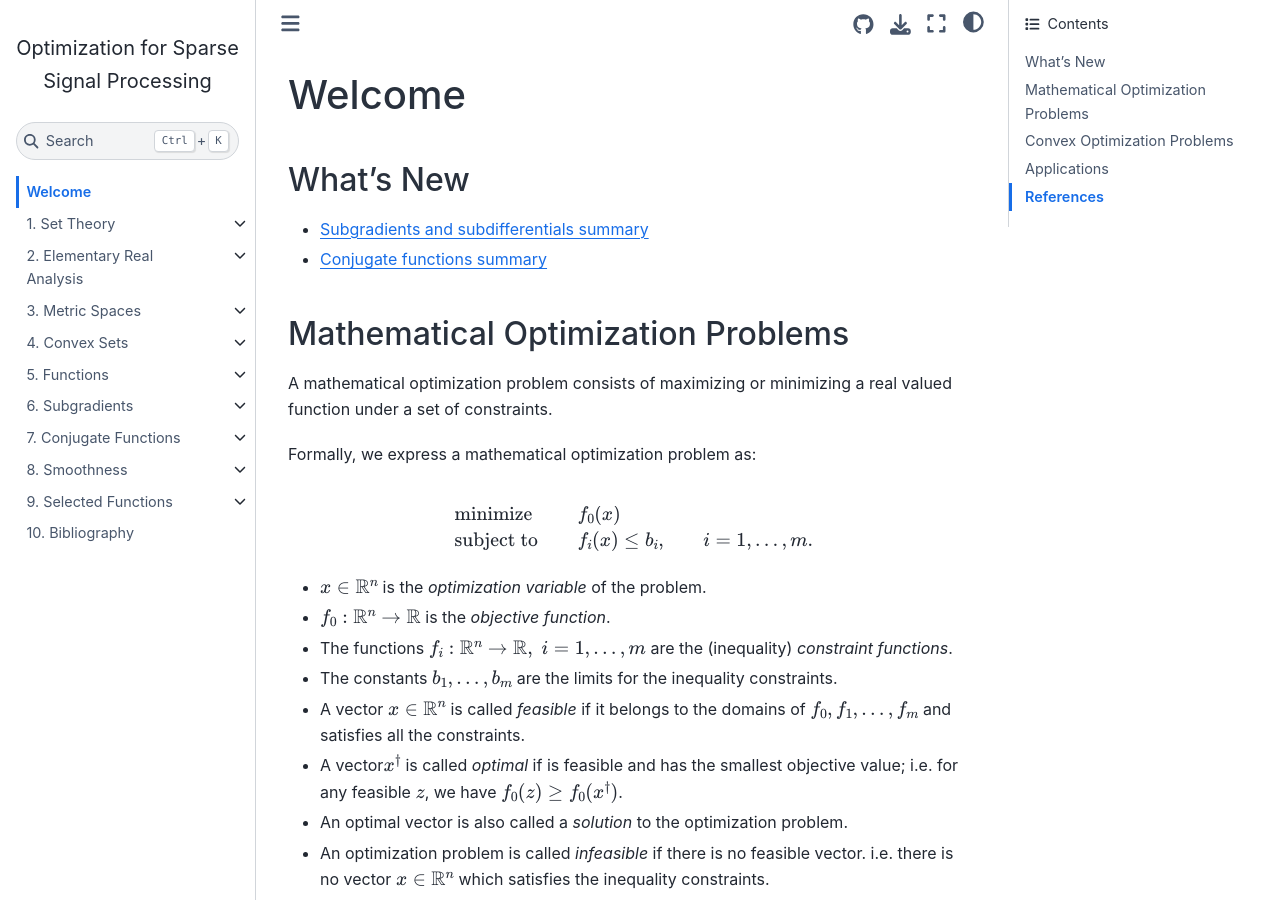
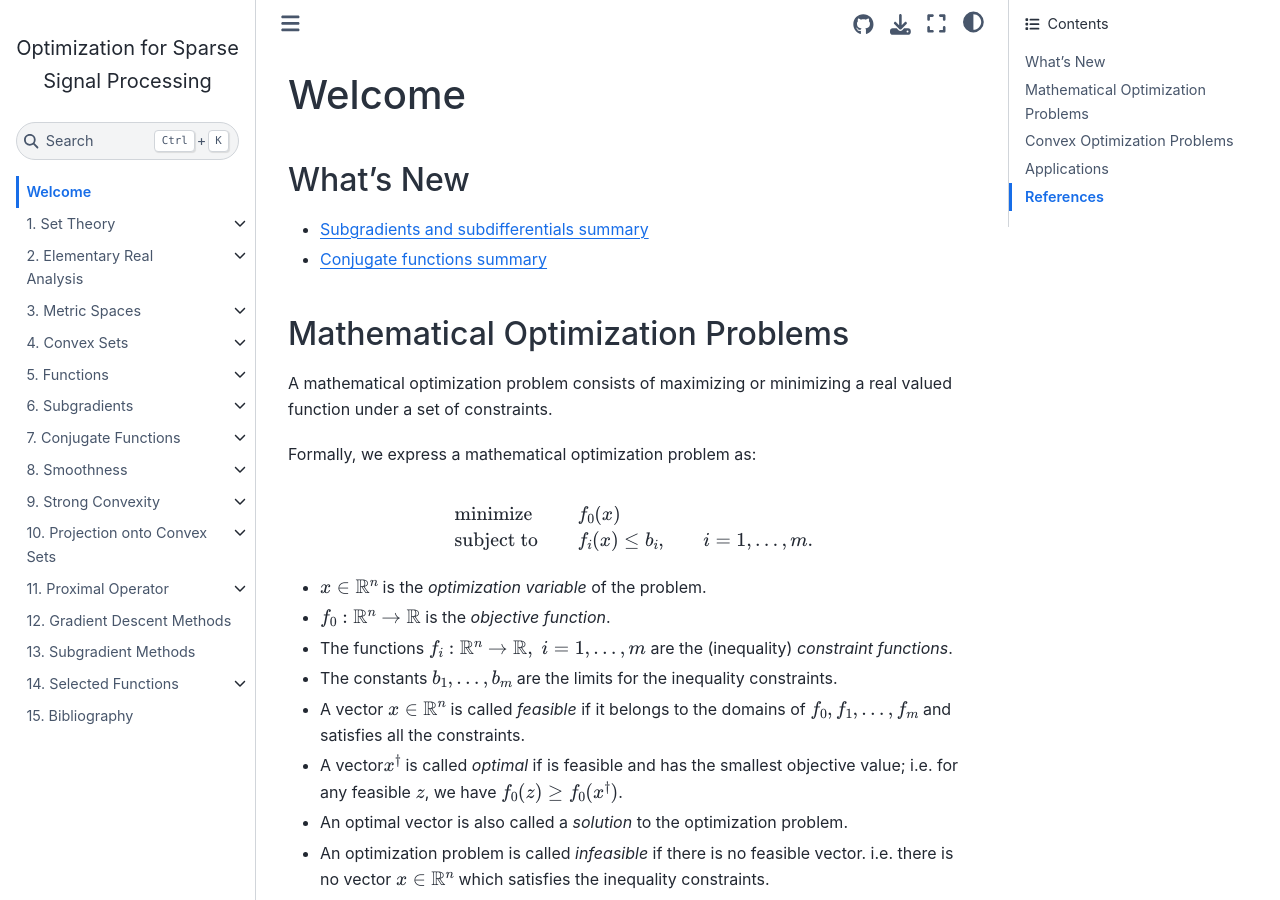
Before and after one commit to shailesh1729/tisp, a Jupyter Book: the page built from book/intro.md, in a window 1280 px wide and 900 px high. Built offline with Jupyter Book 1.0.4 settings and Sphinx 7.4.7 and the Sphinx Book theme 1.1.4, drawn with Linux system fonts in a browser that asks for light colours; pages that are not in the unit, such as notebooks, are missing from menus; cross-references to code outside the pages are shown as plain code.

Commit message:
toc updates

```diff
--- a/book/_toc.yml
+++ b/book/_toc.yml
@@ -48,6 +48,18 @@ chapters:
 - file: smoothness/chapter
   sections:
       - file: smoothness/summary
+- file: strong_convexity/chapter
+  sections:
+      - file: strong_convexity/summary
+- file: projection_onto_convex_sets/chapter
+  sections:
+      - file: projection_onto_convex_sets/summary
+- file: proximal_operator/chapter
+  sections:
+      - file: proximal_operator/intro
+      - file: proximal_operator/summary
+- file: gradient_methods/chapter
+- file: subgradient_methods/chapter
 - file: selected/chapter
   sections:
       - file: selected/projection
```
